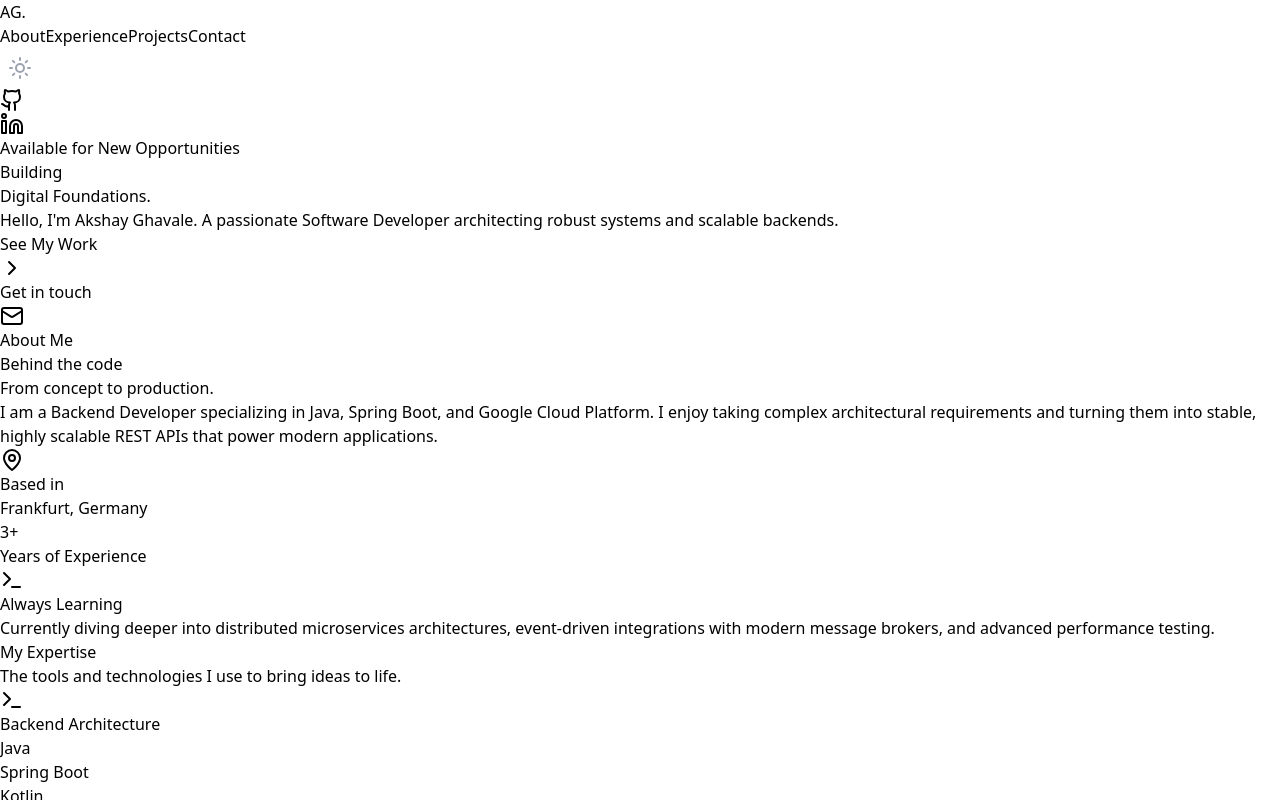
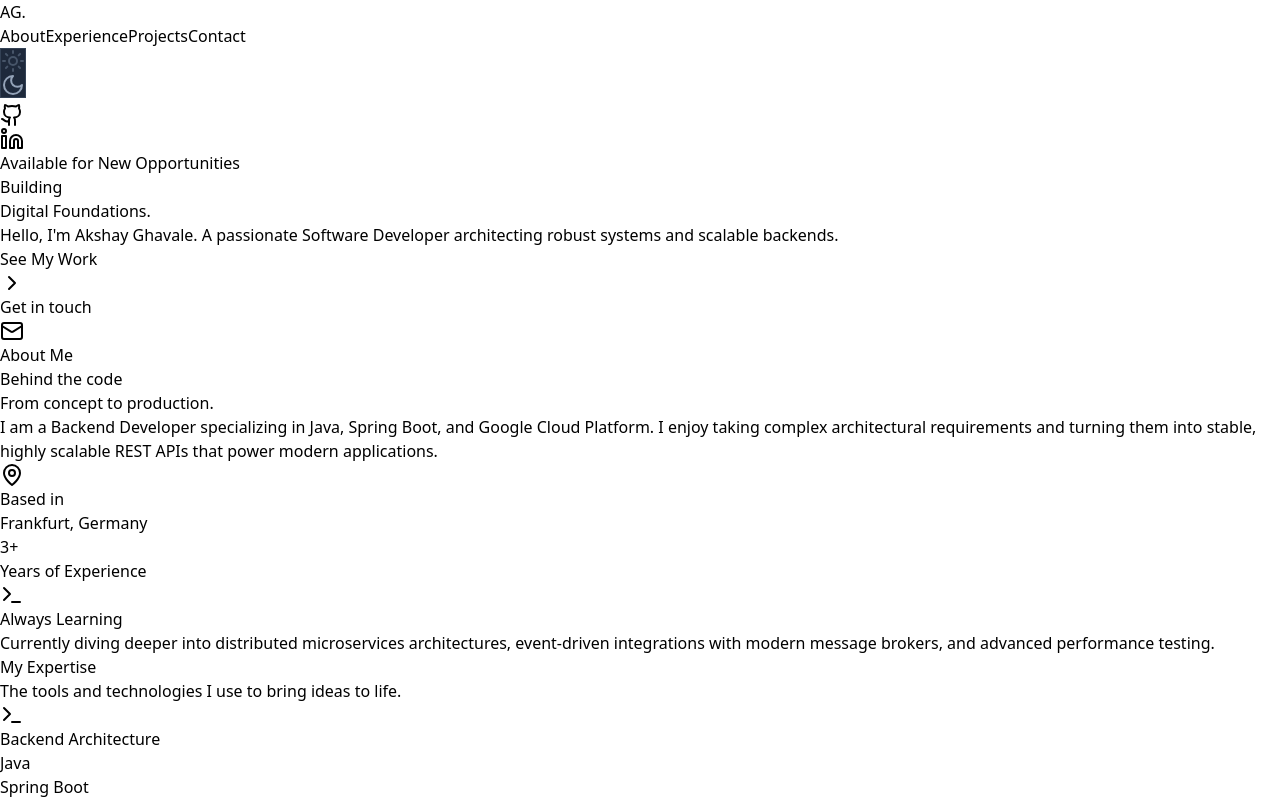
Before and after one commit to akg1998/Portfolio-Website, a React (Vite) app in the folder frontend/: page / in a window 1280 px wide. Shown: the top 800 px of the page. Built offline with nearby package versions, Linux system fonts and the light colour scheme; no server answers.

Commit message:
Replace icon button with premium animated pill toggle switch for theme

```diff
--- a/frontend/src/App.tsx
+++ b/frontend/src/App.tsx
@@ -57,8 +57,20 @@ const Navbar = ({ isDark, toggleTheme }: { isDark: boolean; toggleTheme: () => v
         <a href="#contact" className="hover:text-white hover:text-emerald-400 transition-colors">Contact</a>
       </div>
       <div className="flex gap-4 items-center">
-        <button onClick={toggleTheme} className="theme-toggle" aria-label="Toggle theme">
-          {isDark ? <Sun className="w-5 h-5" /> : <Moon className="w-5 h-5" />}
+        <button
+          onClick={toggleTheme}
+          className="relative flex items-center w-16 h-8 rounded-full p-1 cursor-pointer transition-colors duration-300"
+          style={{ backgroundColor: isDark ? '#1e293b' : '#bfdbfe', border: isDark ? '1px solid #334155' : '1px solid #93c5fd' }}
+          aria-label="Toggle theme"
+        >
+          <Sun className="w-4 h-4 absolute left-1.5 top-1/2 -translate-y-1/2" style={{ color: isDark ? '#475569' : '#f59e0b' }} />
+          <Moon className="w-4 h-4 absolute right-1.5 top-1/2 -translate-y-1/2" style={{ color: isDark ? '#94a3b8' : '#93c5fd' }} />
+          <motion.div
+            className="w-6 h-6 rounded-full shadow-md"
+            style={{ backgroundColor: isDark ? '#e2e8f0' : '#ffffff' }}
+            animate={{ x: isDark ? 32 : 0 }}
+            transition={{ type: 'spring', stiffness: 500, damping: 30 }}
+          />
         </button>
         <a href="https://github.com/akg1998" target="_blank" rel="noreferrer" className="text-gray-400 hover:text-white transition-colors">
           <Github className="w-5 h-5" />
@@ -650,7 +662,7 @@ const Footer = () => (
         <Mail className="w-6 h-6" />
       </a>
     </div>
-    <p className="font-semibold text-gray-600 tracking-wide">© {new Date().getFullYear()} Akshay Ghavale. Crafted with precision.</p>
+    <p className="font-semibold text-gray-600 tracking-wide">© {new Date().getFullYear()} Akshay Ghavale</p>
   </footer>
 );
 
```
